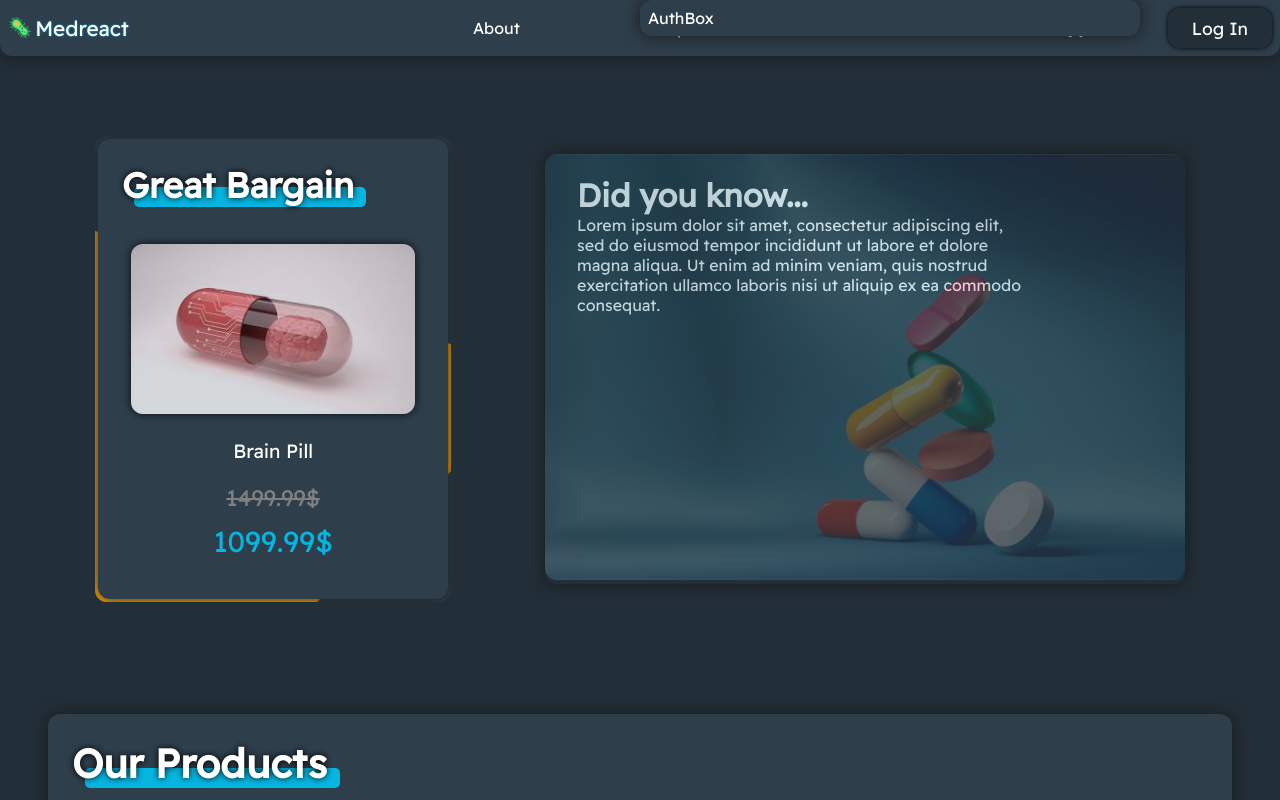
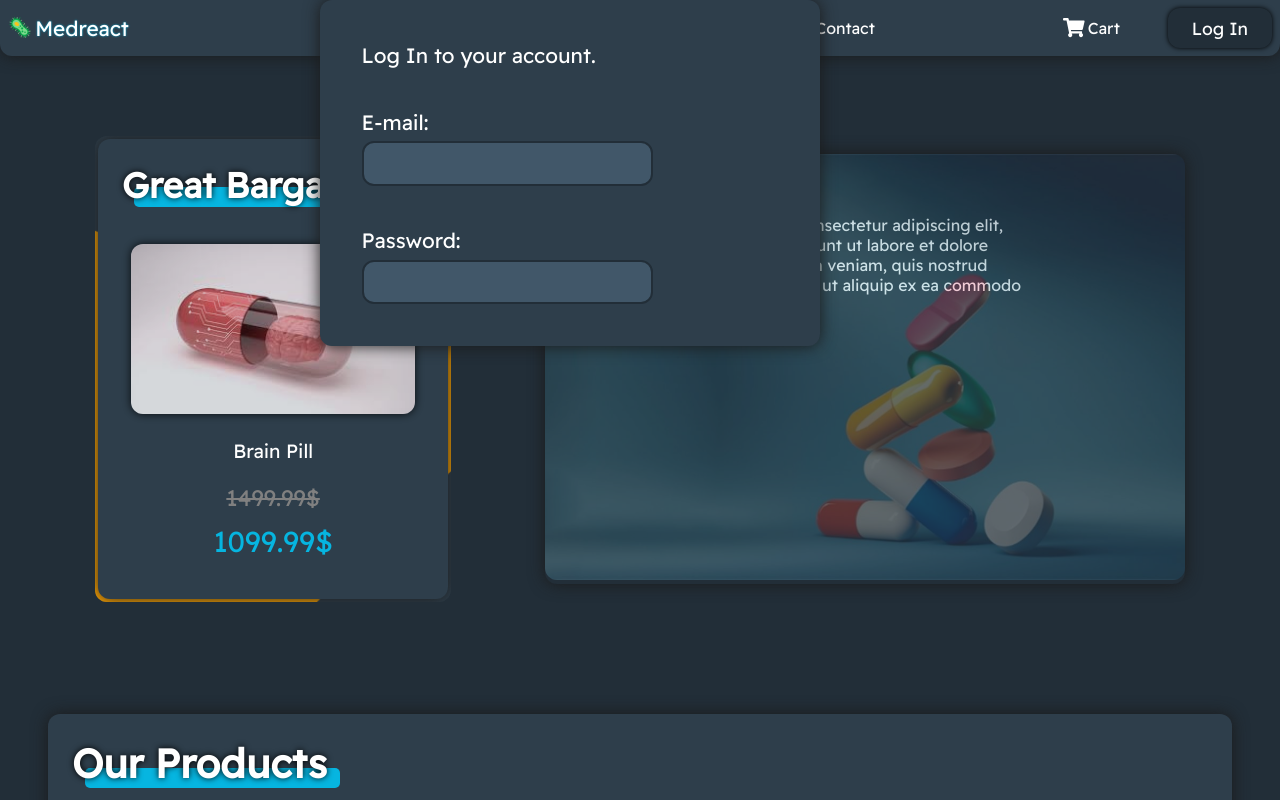
Before and after one commit to mweglowski/order-app, a React (Create React App) app: page / in a window 1280 px wide. Both pictures are taken after a click on the button "Log In". Shown: the top 800 px of the page. Built offline with nearby package versions, Linux system fonts and the light colour scheme.

Commit message:
auth-box styling

```diff
--- a/src/components/AuthBox/AuthBox.css
+++ b/src/components/AuthBox/AuthBox.css
@@ -1,7 +1,40 @@
 .auth-box {
-	position: absolute;
-	left: 50%;
+	display: flex;
+	flex-direction: column;
+	gap: 2em;
+	position: fixed;
 	width: 500px;
-	height: 500px;
+	margin-left: 25%;
+	padding: 2em;
 	z-index: 30;
+
+	font-size: 1.3rem;
 }
+
+.auth-control {
+	display: flex;
+	flex-direction: column;
+}
+
+.auth-control-title {
+	margin-bottom: .3em;
+}
+
+input {
+	width: 70%;
+	padding: .25em;
+
+	background-color: #415769;
+	border-radius: 12px;
+	border: 2px solid #222e38;
+	font-size: 1.1em;
+	transition: .3s;
+}
+input:focus {
+	width: 80%;
+
+	background-color: #57748d;
+	border-radius: 12px 12px 0 0;
+	border-bottom: 2px solid #06b5e0;
+	outline: none;
+}
--- a/src/components/AuthBox/AuthBox.js
+++ b/src/components/AuthBox/AuthBox.js
@@ -4,8 +4,18 @@ import "./AuthBox.css";
 
 const AuthBox = (props) => {
   return (
-    <div className="auth-box">
-      <Card>AuthBox</Card>
+    <div>
+      <Card className="auth-box">
+        <div>Log In to your account.</div>
+        <div className="auth-control">
+          <label className="auth-control-title">E-mail:</label>
+          <input />
+        </div>
+        <div className="auth-control">
+          <label className="auth-control-title">Password:</label>
+          <input />
+        </div>
+      </Card>
     </div>
   );
 };
```
